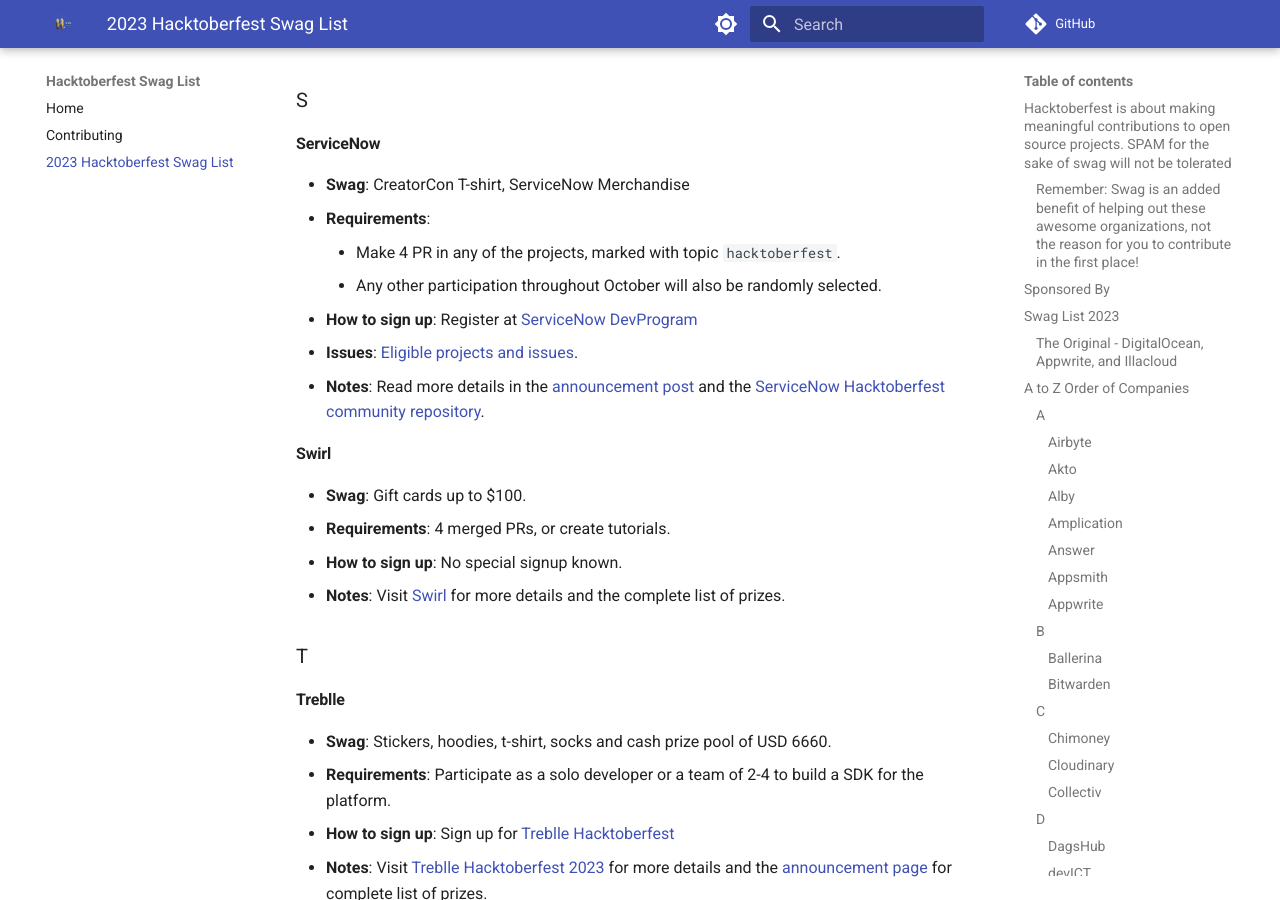
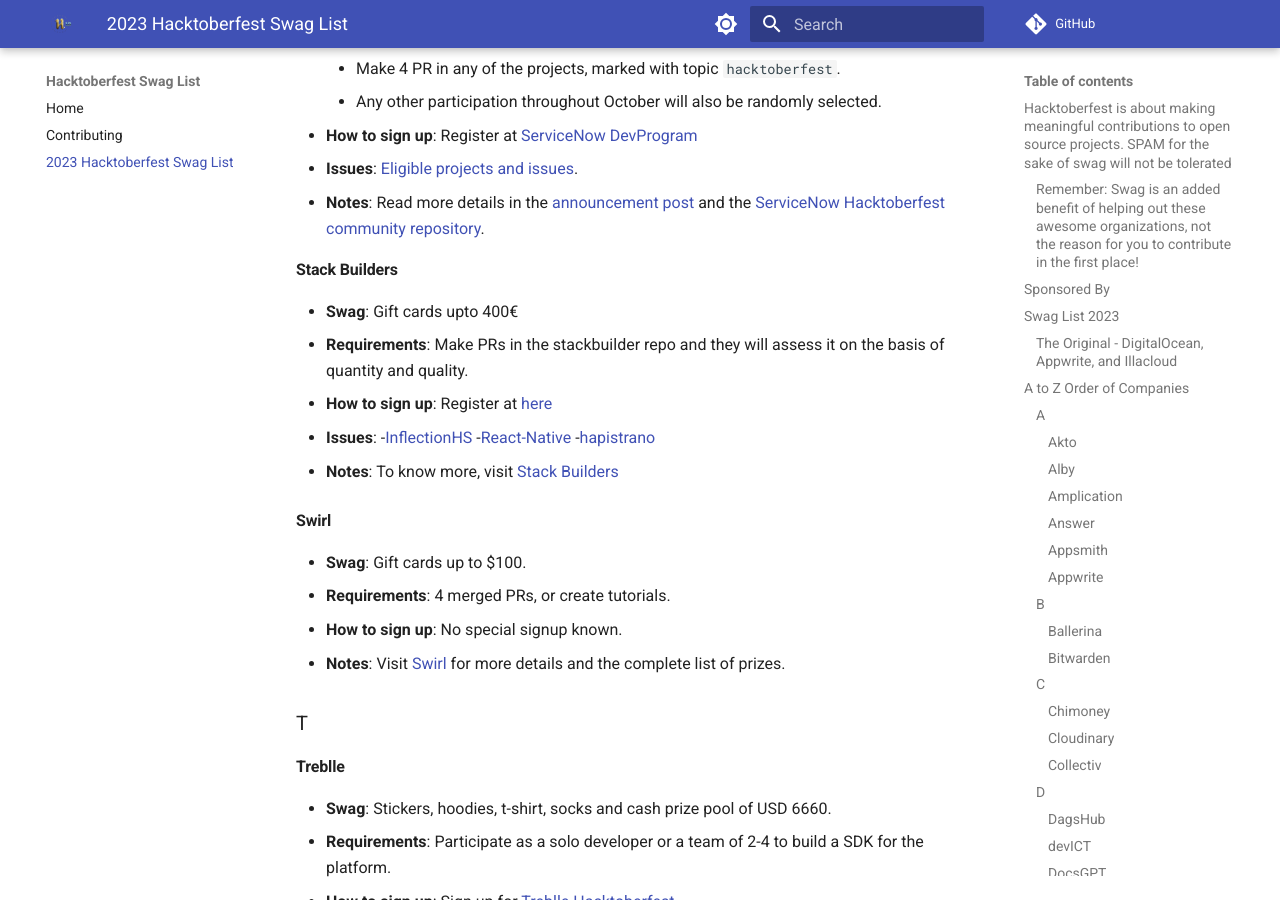
Before and after one commit to crweiner/hacktoberfest-swag-list, an MkDocs documentation site: the page built from docs/list.md, in a window 1280 px wide and 900 px high, scrolled down 12099 px. Built offline with MkDocs 1.6.1 and Material for MkDocs 9.7.7, drawn with Linux system fonts in a browser that asks for light colours; plug-ins that fetch from the network failed and are left out; comment, search, counter and statistics services are not loaded; some of the changed text lies outside the part shown.

Commit message:
Added Stackbuilder

```diff
--- a/docs/list.md
+++ b/docs/list.md
@@ -37,13 +37,6 @@
 ## A to Z Order of Companies
 
 ### A
-
-#### **Airbyte**
-
-- **Swag**: Cash prizes upto 4000 $ and swag credits.
-- **Requirements**: Contestants are ranked based on the number of merged PRs.
-- **How to sign up**: [Link to signup page](https://hashnode.com/hackathons/airbyte#participate)
-- **Notes**: For more details visit [Airbyte](https://airbyte.com/blog/announcing-airbytes-tentaculous-hacktoberfest-2023-edition)
 
 #### **Akto**
 
@@ -405,6 +398,18 @@
 - **Issues**: [Eligible projects and issues](https://github.com/ServiceNowDevProgram/Hacktoberfest).
 - **Notes**: Read more details in the [announcement post](https://developer.servicenow.com/blog.do?p=/post/hacktoberfest-2023/) and the [ServiceNow Hacktoberfest community repository](https://github.com/ServiceNowDevProgram/Hacktoberfest).
 
+#### **Stack Builders**
+
+- **Swag**: Gift cards upto 400€
+- **Requirements**: Make PRs in the stackbuilder repo and they will assess it on the basis of quantity and quality.
+- **How to sign up**: Register at [here](https://docs.google.com/forms/d/1mjgfW25HCQQnXYmGuTL9W2ao-DFaeoYW7lWM_5E8QmQ/viewform?edit_requested=true)
+- **Issues**:
+    -[InflectionHS](https://github.com/stackbuilders/inflections-hs)
+    -[React-Native](https://github.com/stackbuilders/react-native-spotlight-tour)
+    -[hapistrano](https://github.com/stackbuilders/hapistrano)
+
+- **Notes**: To know more, visit [Stack Builders](https://www.stackbuilders.com/hacktoberfest/)
+
 #### **Swirl**
 
 - **Swag**: Gift cards up to $100.
```
